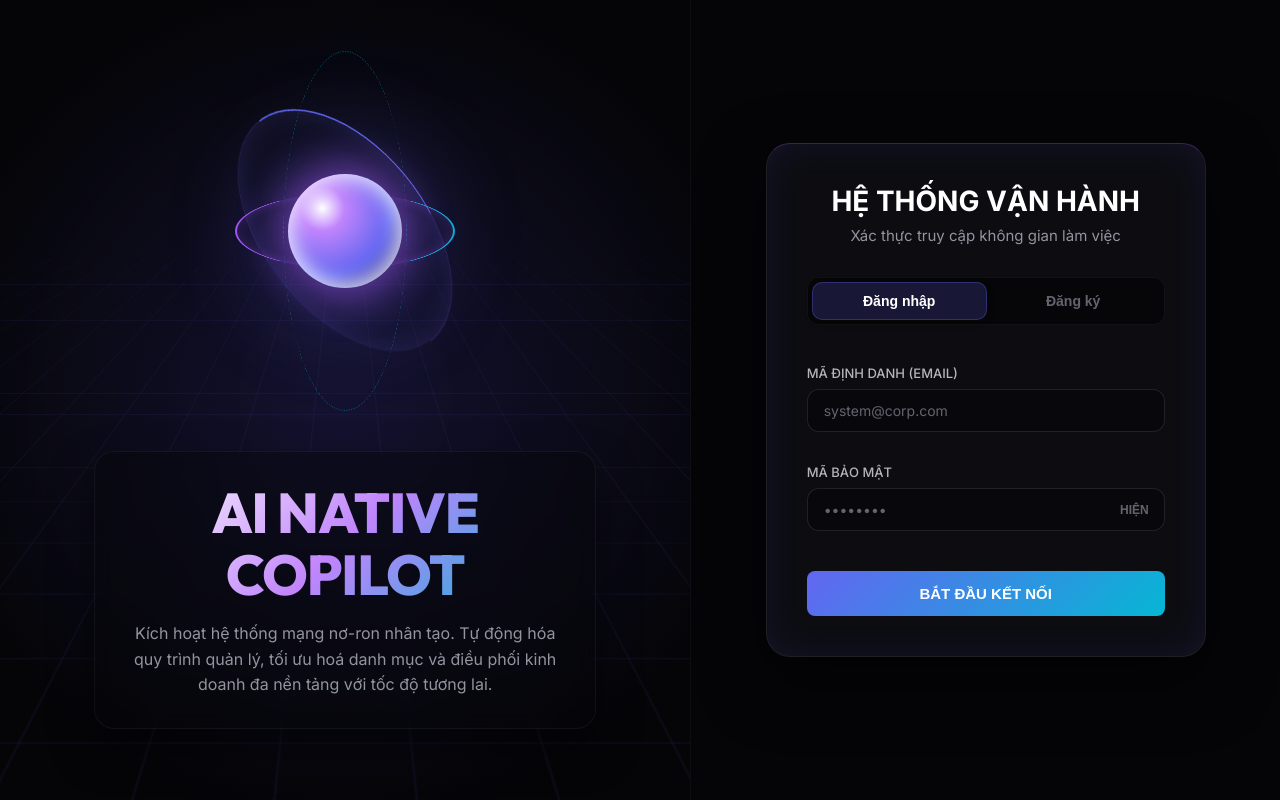
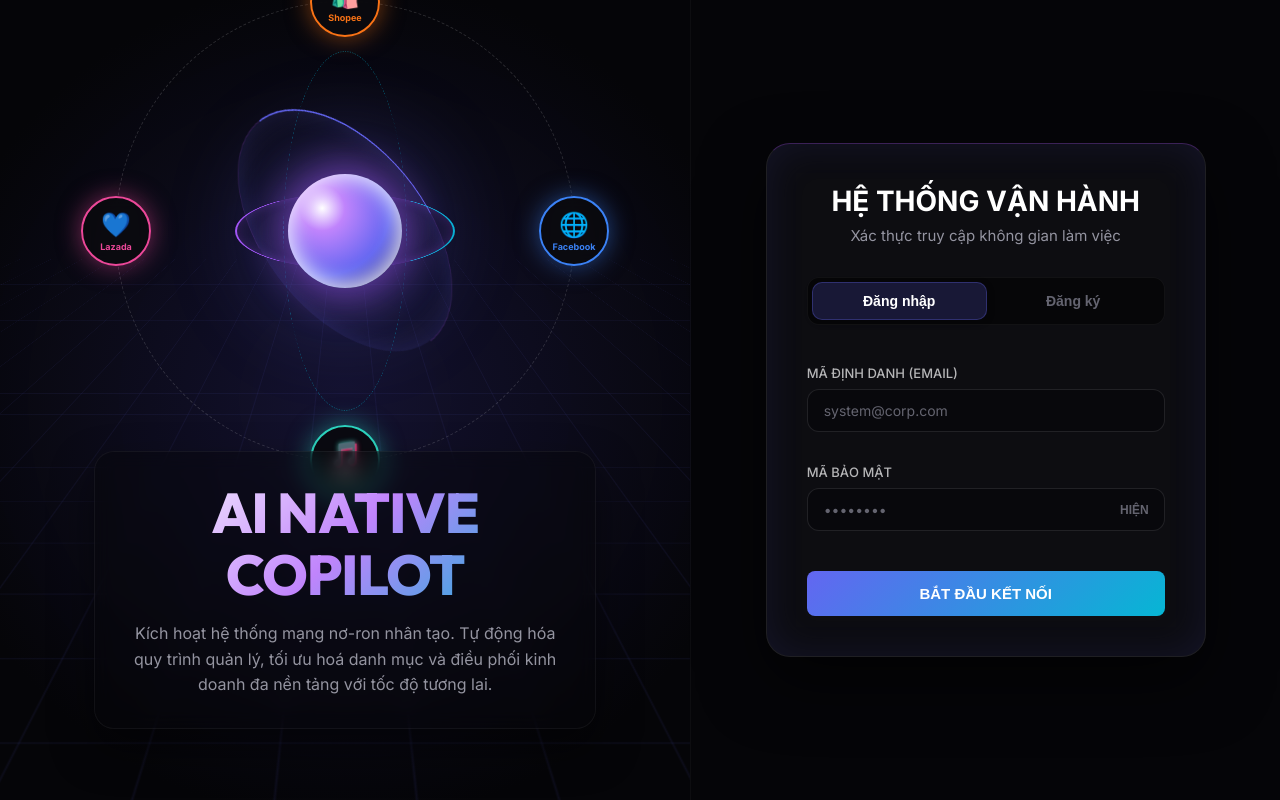
Before and after one commit to Yhucyor/startup-review, a Next.js app in the folder frontend/: page / in a window 1280 px wide. Built offline with nearby package versions, Linux system fonts and the light colour scheme.

Commit message:
feat: add orbiting platform icons to AI core

```diff
--- a/frontend/src/app/page.module.css
+++ b/frontend/src/app/page.module.css
@@ -127,6 +127,91 @@
   100% { transform: rotateX(0deg) rotateY(70deg) rotateZ(360deg); }
 }
 
+/* Orbiting Platforms */
+.orbitContainer {
+  position: absolute;
+  width: 460px;
+  height: 460px;
+  border-radius: 50%;
+  border: 1px dashed rgba(255, 255, 255, 0.15);
+  animation: spinOrbit 24s linear infinite;
+  z-index: 8;
+}
+
+@keyframes spinOrbit {
+  0% { transform: rotate(0deg); }
+  100% { transform: rotate(360deg); }
+}
+
+.platformNode {
+  position: absolute;
+  width: 70px;
+  height: 70px;
+  border-radius: 50%;
+  background: rgba(10, 10, 15, 0.9);
+  backdrop-filter: blur(8px);
+  display: flex;
+  flex-direction: column;
+  align-items: center;
+  justify-content: center;
+  font-weight: 800;
+  font-size: 12px;
+  border: 2px solid;
+  animation: counterSpinOrbit 24s linear infinite;
+  transition: transform 0.3s ease;
+}
+
+.platformNode:hover {
+  filter: brightness(1.3);
+  transform: scale(1.1) !important; /* Note: this might fight with the animation, so we might need an inner div for scale */
+}
+
+.platformInner {
+  display: flex;
+  flex-direction: column;
+  align-items: center;
+  justify-content: center;
+  gap: 2px;
+}
+
+@keyframes counterSpinOrbit {
+  0% { transform: rotate(0deg); }
+  100% { transform: rotate(-360deg); }
+}
+
+.nodeShopee {
+  top: -35px;
+  left: calc(50% - 35px);
+  border-color: #f97316;
+  color: #f97316;
+  box-shadow: 0 0 25px rgba(249, 115, 22, 0.5);
+}
+
+.nodeTiktok {
+  bottom: -35px;
+  left: calc(50% - 35px);
+  border-color: #2dd4bf;
+  color: #2dd4bf;
+  box-shadow: 0 0 25px rgba(45, 212, 191, 0.5);
+}
+.nodeTiktok .platformInner { color: #fff; text-shadow: 0 0 5px #2dd4bf; }
+
+.nodeLazada {
+  left: -35px;
+  top: calc(50% - 35px);
+  border-color: #ec4899;
+  color: #ec4899;
+  box-shadow: 0 0 25px rgba(236, 72, 153, 0.5);
+}
+
+.nodeFb {
+  right: -35px;
+  top: calc(50% - 35px);
+  border-color: #3b82f6;
+  color: #3b82f6;
+  box-shadow: 0 0 25px rgba(59, 130, 246, 0.5);
+}
+
 /* Intro Text */
 .introContent {
   text-align: center;
--- a/frontend/src/app/page.tsx
+++ b/frontend/src/app/page.tsx
@@ -43,6 +43,38 @@ export default function AuthPage() {
 
         {/* Holographic AI Core Effect */}
         <div className={styles.aiCore}>
+
+          {/* Orbiting Platforms */}
+          <div className={styles.orbitContainer}>
+            <div className={`${styles.platformNode} ${styles.nodeShopee}`}>
+              <div className={styles.platformInner}>
+                <span style={{ fontSize: '24px' }}>🛍️</span>
+                <span style={{ fontSize: '9px' }}>Shopee</span>
+              </div>
+            </div>
+
+            <div className={`${styles.platformNode} ${styles.nodeTiktok}`}>
+              <div className={styles.platformInner}>
+                <span style={{ fontSize: '24px', filter: 'drop-shadow(2px 2px 0px #ff0050)' }}>🎵</span>
+                <span style={{ fontSize: '9px' }}>TikTok</span>
+              </div>
+            </div>
+
+            <div className={`${styles.platformNode} ${styles.nodeLazada}`}>
+              <div className={styles.platformInner}>
+                <span style={{ fontSize: '24px' }}>💙</span>
+                <span style={{ fontSize: '9px' }}>Lazada</span>
+              </div>
+            </div>
+
+            <div className={`${styles.platformNode} ${styles.nodeFb}`}>
+              <div className={styles.platformInner}>
+                <span style={{ fontSize: '24px' }}>🌐</span>
+                <span style={{ fontSize: '9px' }}>Facebook</span>
+              </div>
+            </div>
+          </div>
+
           <div className={`${styles.ring} ${styles.ring3}`}></div>
           <div className={`${styles.ring} ${styles.ring2}`}></div>
           <div className={`${styles.ring} ${styles.ring1}`}></div>
```
